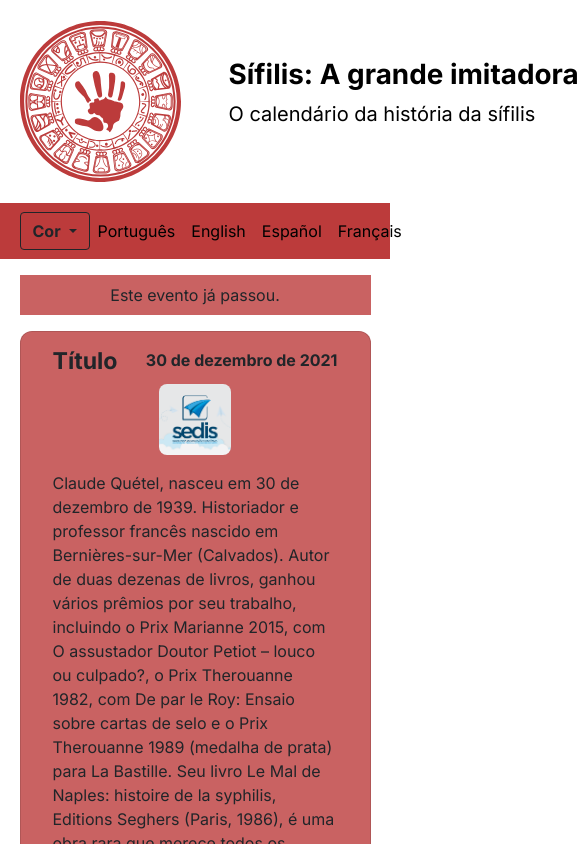
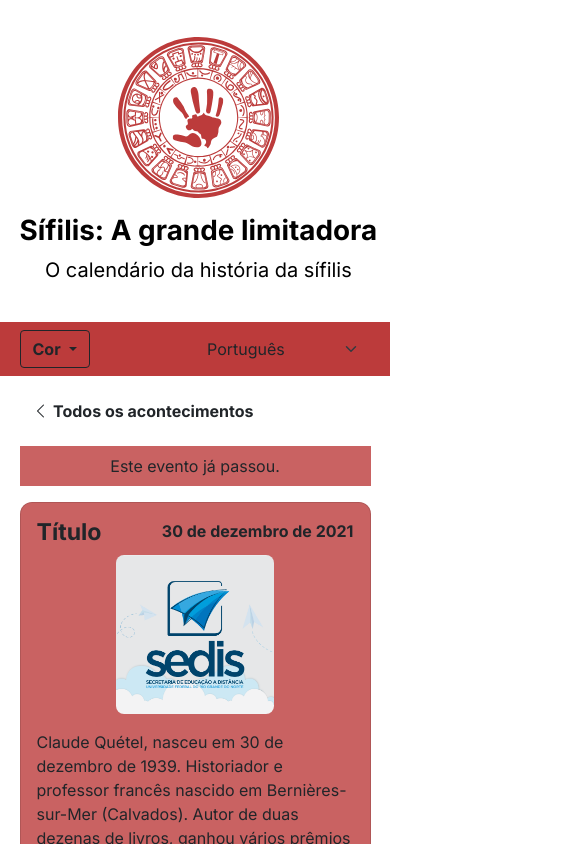
Before and after one commit to OliAtaide/calendario-sifilis, a plain HTML site: page acontecimento.html in a window 390 px wide. Shown: the top 844 px of the page, 579 px wide, since content can reach past the window. Drawn offline with nearby package versions, Linux system fonts and the light colour scheme.

Commit message:
Responsividade

```diff
--- a/acontecimento.html
+++ b/acontecimento.html
@@ -20,8 +20,9 @@
         <div class="nav navbar navbar-expand-lg">
             <div class="container-fluid container py-0">
                 <a href="index.html" class="navbar-brand">
-                    <div class="py-2 d-flex align-items-center">
-                        <svg width="161" height="161" fill="none" version="1.1" viewBox="0 0 161 161"
+                    <!-- d-inline d-sm-flex -->
+                    <div class="py-2 d-flex flex-column flex-sm-row align-items-center justify-content-center">
+                        <svg class="m-3" width="161" height="161" fill="none" version="1.1" viewBox="0 0 161 161"
                             xmlns="http://www.w3.org/2000/svg">
                             <g clip-rule="evenodd" fill="#000" fill-rule="evenodd">
                                 <path
@@ -54,8 +55,12 @@
                                 </clipPath>
                             </defs>
                         </svg>
-                        <span class="ms-5">
-                            <h1><b>Sífilis: A grande imitadora</b></h1>
+                        <span class="text-center text-sm-start">
+                            <h1>
+                                <b>
+                                    Sífilis: A grande limitadora
+                                </b>
+                            </h1>
                             <p>O calendário da história da sífilis</p>
                         </span>
                     </div>
@@ -114,7 +119,13 @@
                         </li>
                     </ul>
                 </div>
-                <ul class="navbar-nav">
+                <select class="w-50 form-select d-sm-none bg-transparent border-0" aria-label="Default select example">
+                    <option selected>Português</option>
+                    <option value="1">English</option>
+                    <option value="2">Español</option>
+                    <option value="3">Français</option>
+                </select>
+                <ul class="navbar-nav d-none d-sm-flex">
                     <li class="nav-item">
                         <a href="" class="nav-link">
                             Português
@@ -141,10 +152,18 @@
     </header>
     <main>
         <div class="container py-0">
+            <div class="my-3">
+                    <button class="btn back" data-href="index.html">
+                        <i class="bi bi-chevron-left"></i>
+                        <b>
+                            Todos os acontecimentos
+                        </b>
+                    </button>
+            </div>
             <div class="aviso text-center py-2 my-3">
                 <span>Este evento já passou.</span>
             </div>
-            <div class="card px-3">
+            <div class="card px-sm-3">
                 <div class="card-body d-flex flex-column">
                     <div class="d-flex">
                         <h3 class="me-auto mb-2 mb-lg-0">
@@ -158,7 +177,7 @@
                             </strong>
                         </span>
                     </div>
-                    <img class="thumbnail img-fluid align-self-center" src="img.png" alt="">
+                    <img class="thumbnail img-fluid w-25 align-self-center" src="img.png" alt="">
                     <span class="py-3">
                         Claude Quétel, nasceu em 30 de dezembro de 1939. Historiador e professor francês nascido em
                         Bernières-sur-Mer (Calvados). Autor de duas dezenas de livros, ganhou vários prêmios por seu
--- a/script.js
+++ b/script.js
@@ -42,3 +42,7 @@ $('.dropdown-item').click(function () {
 $('.card-title').click(function () {
     location.href = 'acontecimento.html';
 })
+
+$('.back').click(function () {
+    location.href = $(this).data('href');
+})
--- a/style.css
+++ b/style.css
@@ -4,7 +4,7 @@
     font-family: 'Inter', sans-serif;
 }
 
-:root{
+:root {
     --primary: #bc3b3bff;
     --secondary: #c96262ff;
 }
@@ -14,18 +14,24 @@
     border-width: 0;
 }
 
-.card, .aviso, .footer2{
+.card,
+.aviso,
+.footer2 {
     background-color: var(--secondary);
 }
-.footer1{
+
+.footer1 {
     height: 50px;
 }
 
-.footer2{
+.footer2 {
     height: 100px;
 }
 
-.nav2, .data, .footer1 {
+.nav2,
+.data,
+.data-mb,
+.footer1 {
     background-color: var(--primary);
 }
 
@@ -33,7 +39,8 @@
     color: black;
 }
 
-.card {
+.card,
+.data-mb {
     border-radius: 12px;
 }
 
@@ -75,10 +82,6 @@ img,
 .btn-plus {
     background-color: #D0D0D0;
     border: 1px solid black;
-}
-
-.thumbnail {
-    max-width: 25%;
 }
 
 table {
@@ -129,10 +132,16 @@ path {
     fill: var(--primary);
 }
 
-.hoje{
+.hoje {
     background-color: rgba(208, 208, 208, 1);
 }
 
-.card-title{
+.card-title {
     cursor: pointer;
 }
+
+@media (max-width: 576px) {
+    .thumbnail {
+        width: 50% !important;
+    }
+}
```
Also changed, not shown: index.html (+27 -9 lines).
